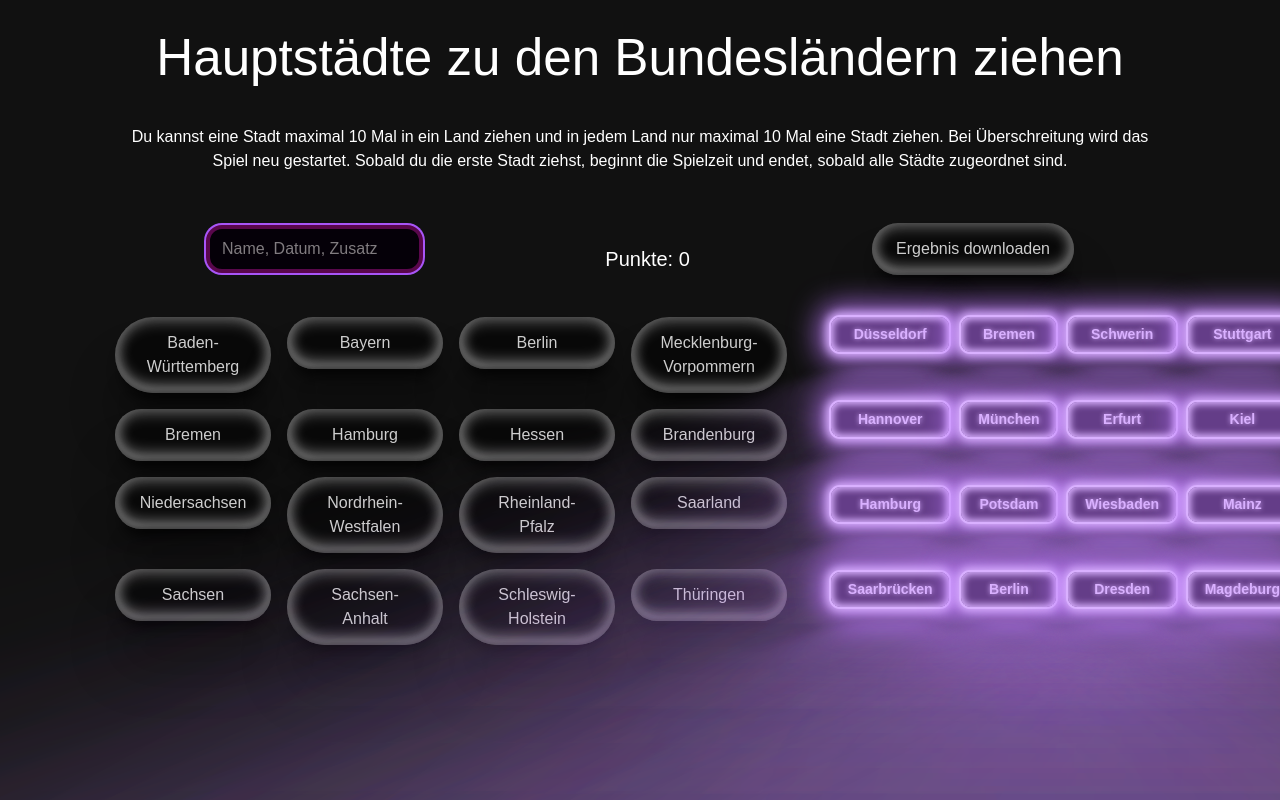
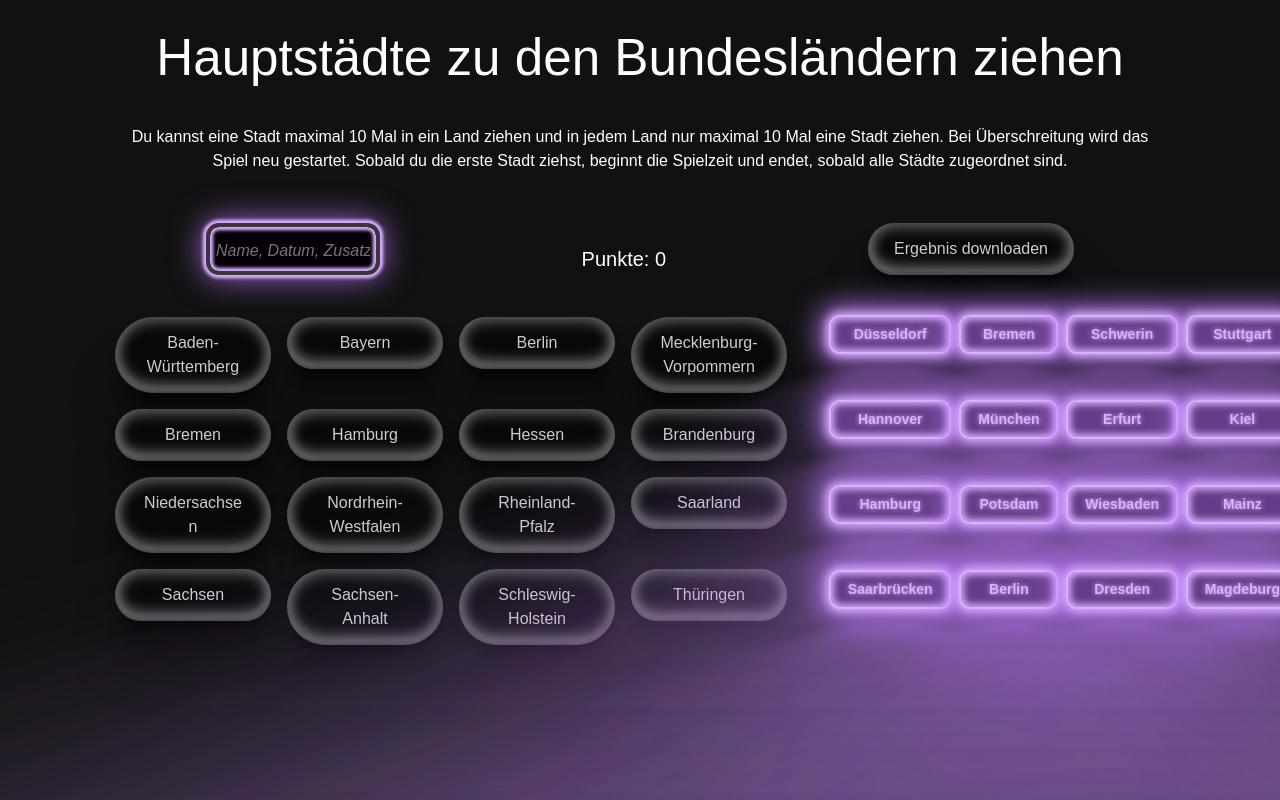
Before and after one commit to SandraSimon-Schmidt/Testversion-Sparte-MytrueKarma, a Next.js app: page /dropdrag in a window 1280 px wide. Built offline with nearby package versions, Linux system fonts and the light colour scheme.

Commit message:
Ländernamen verkleinert, damit nur Länder mit Bindestrich auf 2 Linien sind

```diff
--- a/src/components/dropdrag/DropAndDrag.module.css
+++ b/src/components/dropdrag/DropAndDrag.module.css
@@ -103,7 +103,7 @@
     inset 0 -0.4rem 0.9rem rgba(255, 255, 255, 0.5),
     0 3rem 3rem rgba(0, 0, 0, 0.3),
     0 1rem 1rem -0.6rem rgba(0, 0, 0, 0.8);
-  padding: 14px 24px;
+  padding: 14px 26px;
   color: rgba(255, 255, 255, 0.8);
   font-size: 16px;
   display: flex;
@@ -140,28 +140,32 @@
   margin-bottom: 20px;
   align-items: center;
   flex-wrap: wrap;
-    margin-bottom: 20px;
+
 }
 
 .userInput {
-  width: 25%;
-  padding: 8px 12px;
+  --glow-color: rgb(217, 176, 255);
+  --glow-spread-color: rgba(191, 123, 255, 0.78);
+  --btn-color: rgb(100, 61, 136);
+  width: 20%;
+  padding: 12px 6px 8px;
+  margin-bottom: 20px;
   font-size: 16px;
-  color: #fdf7f7ff;                       /* Textfarbe schwarz */
-  background-color: #050008ff;            /* Heller Hintergrund */
-  border-radius: 16px;
-    margin-bottom: 20px;
+  font-style: italic;
+  font-family: Arial, Helvetica, sans-serif;
+  color: rgb(235, 229, 229);
+  background-color: #050008ff;
+  border-radius: 0.8em;
+  text-align: center;
 
   box-shadow:
-    inset 0 0.3rem 0.9rem rgba(255, 255, 255, 0.3),
-    inset 0 -0.1rem 0.3rem rgba(0, 0, 0, 0.7),
-    inset 0 -0.4rem 0.9rem rgba(255, 255, 255, 0.5),
-    0 3rem 3rem rgba(0, 0, 0, 0.3),
-    0 1rem 1rem -0.6rem rgba(0, 0, 0, 0.8);
+  0 0 0.2em 0.2em var(--glow-color),
+    0 0 2em 0.2em var(--glow-spread-color),
+    inset 0 0 0.2em 0.2em var(--glow-color);
   outline: none;
   transition: all 0.2s ease;
-   border: 4px solid #59074bff;
-   box-shadow: 0 0 0 2px #a855f7;  /* Glow Border */ /* goldener Rahmen */
+   border: 4px solid rgb(60, 53, 59);
+
 }
 
 .userInput:focus {
```
